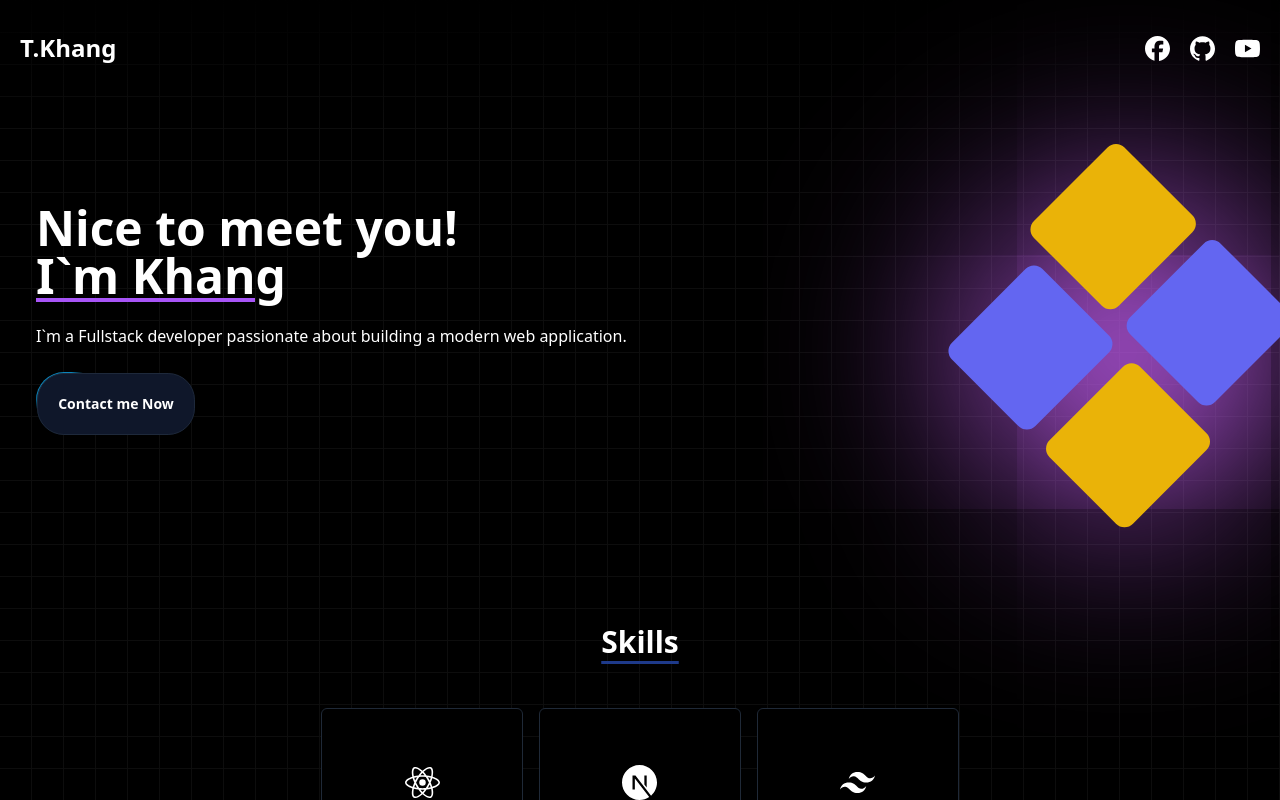
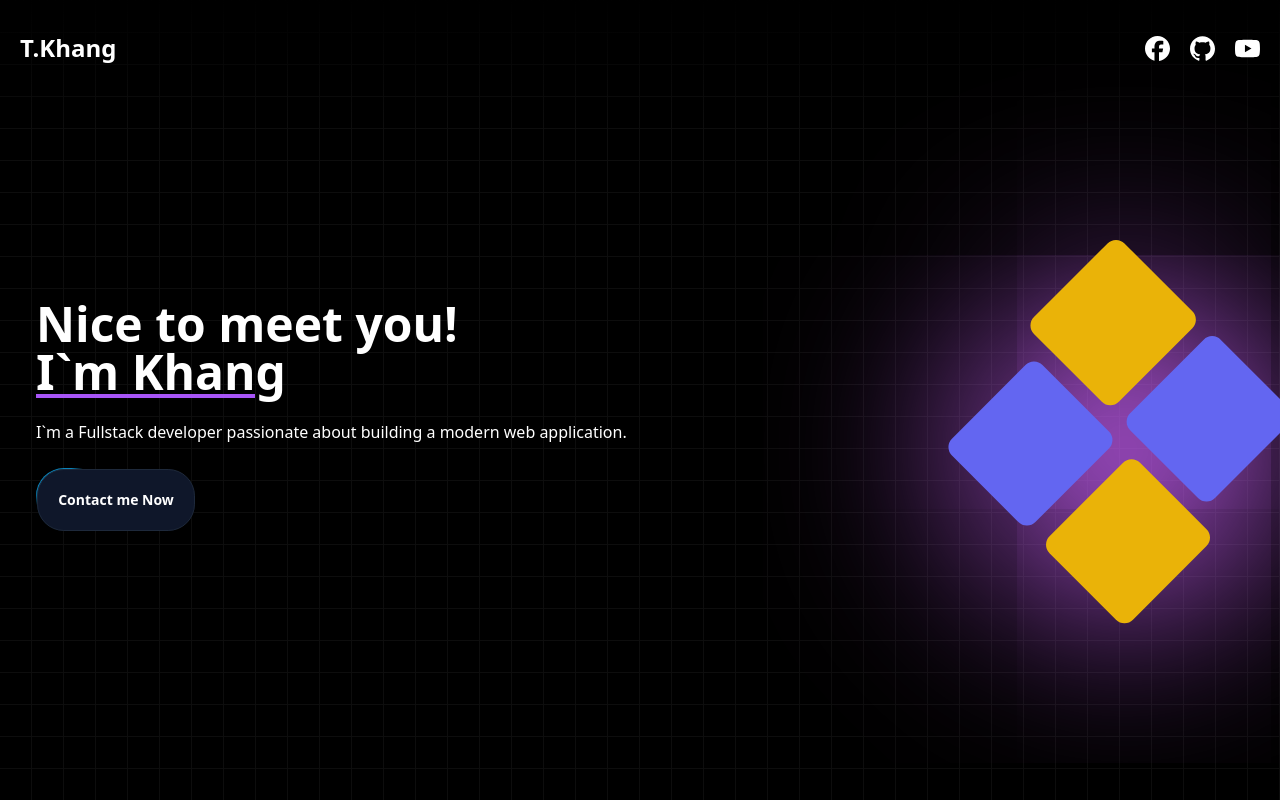
Before and after one commit to khangdepzaivodich/PF, a Next.js app: page / in a window 1280 px wide. Shown: the top 800 px of the page. Built offline with nearby package versions, Linux system fonts and the light colour scheme.

Commit message:
some changes

```diff
--- a/app/(home)/components/Hero.tsx
+++ b/app/(home)/components/Hero.tsx
@@ -5,8 +5,8 @@ import Link from "next/link";
 
 export default function Hero() {
   return (
-    <div className="relative  mt-20">
-      <div className="flex flex-col-reverse md:flex-row justify-between items-center w-full h-full relative z-10">
+    <div className="relative    mt-20">
+      <div className="flex flex-col-reverse md:flex-row justify-between items-center w-full h-full relative z-10 min-h-[60vh]">
         <div className="space-y-6 z-10 p-4 mt-20 md:mt-0">
           <h1 className="text-3xl md:text-5xl font-bold ">
             Nice to meet you! <br />{" "}
```
